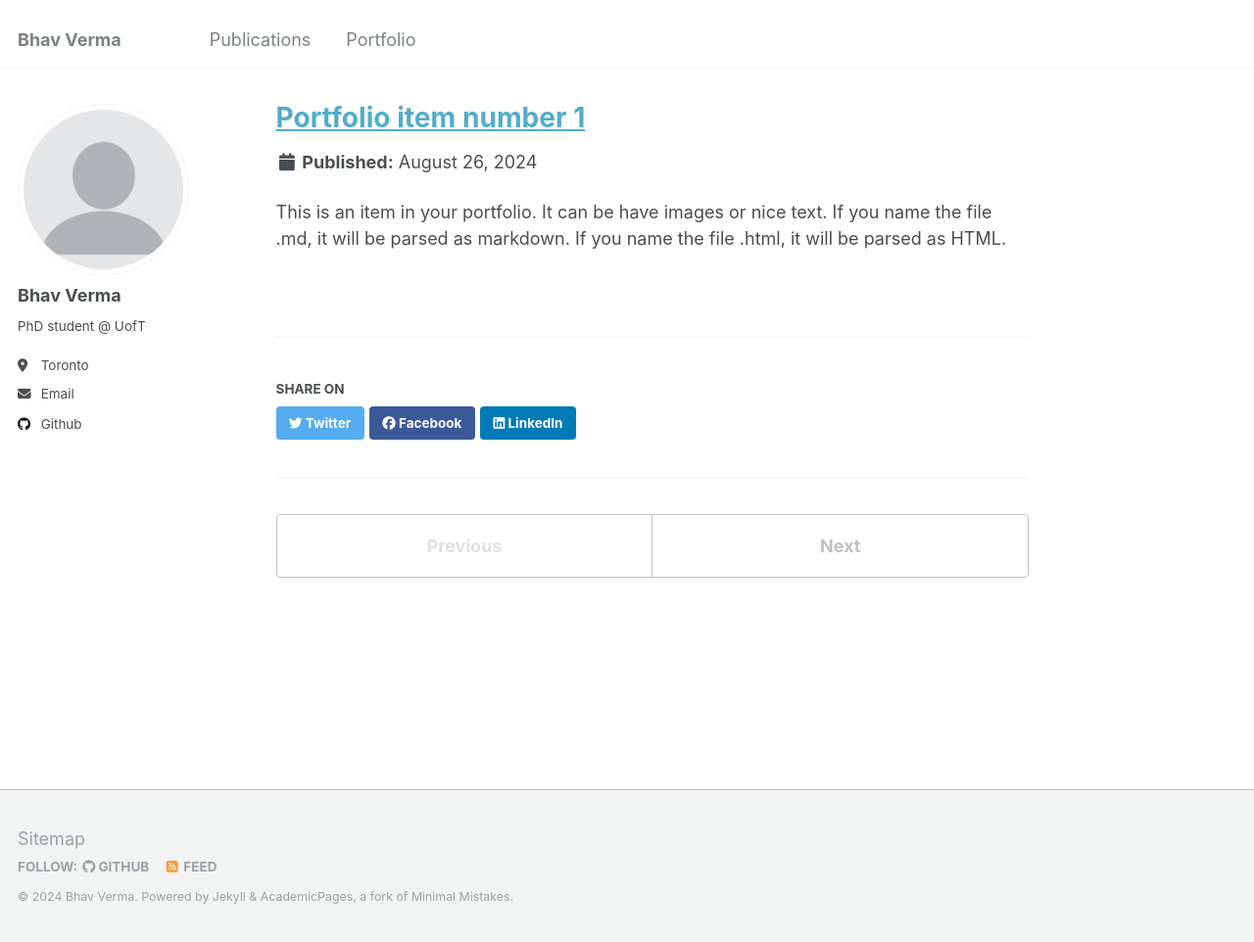
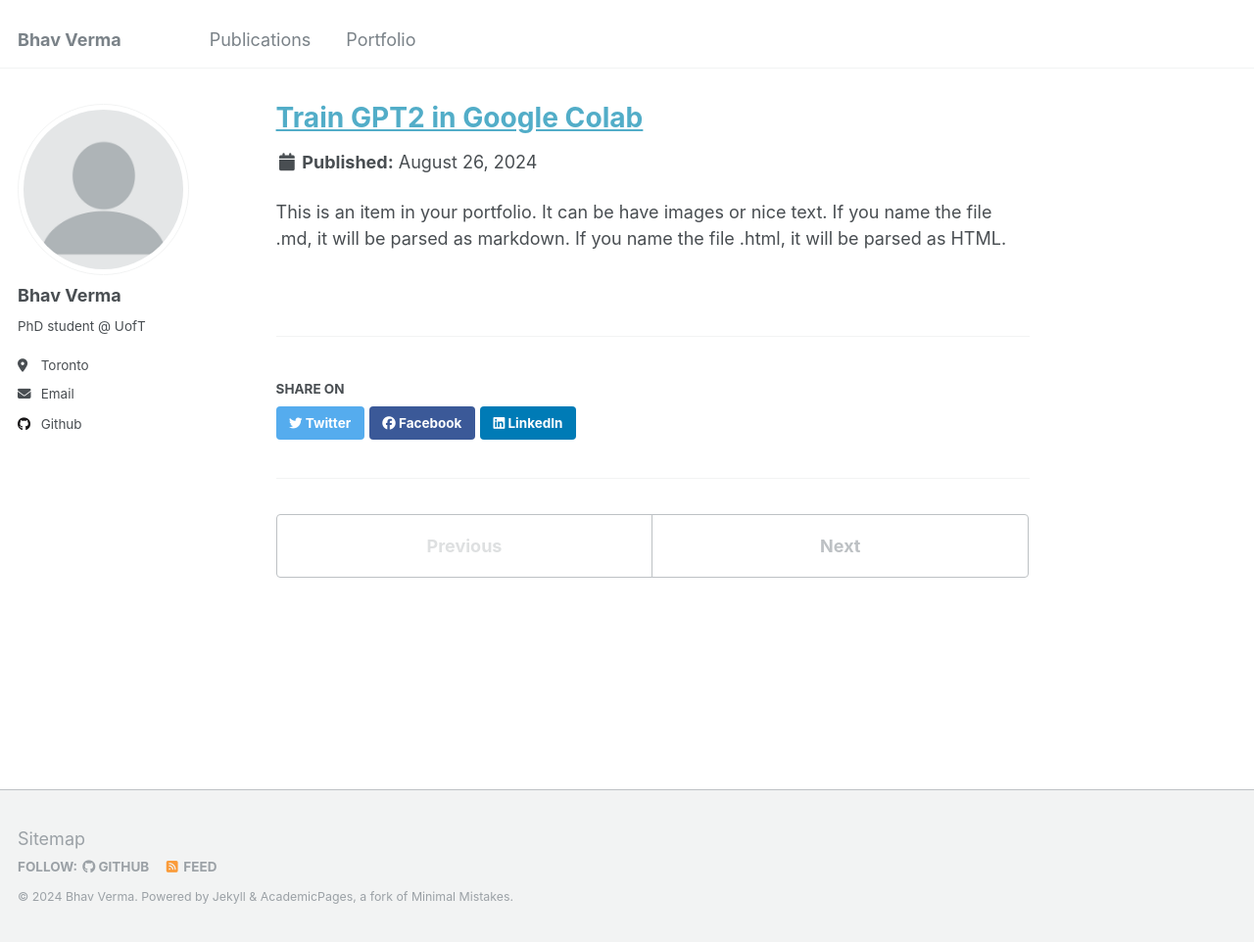
Before and after one commit to bhavverma/bhavverma.github.io, a Jekyll site: the page built from _portfolio/portfolio-1.md, in a window 1280 px wide and 962 px high. Shown: the whole window at 98% size. Built offline with Jekyll 4.4.1, drawn with Linux system fonts in a browser that asks for light colours.

Commit message:
Update portfolio-1.md

```diff
--- a/_portfolio/portfolio-1.md
+++ b/_portfolio/portfolio-1.md
@@ -1,5 +1,5 @@
 ---
-title: "[Portfolio item number 1](https://github.com/Bhav7/gpt2_colab_reimplementation)"
+title: "[Train GPT2 in Google Colab](https://github.com/Bhav7/gpt2_colab_reimplementation)"
 excerpt: "Short description of portfolio item number 1<br/><img src='/images/500x300.png'>"
 collection: portfolio
 ---
```
